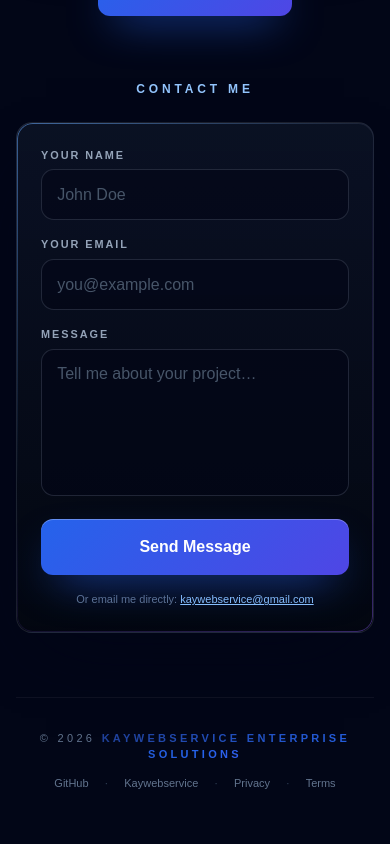
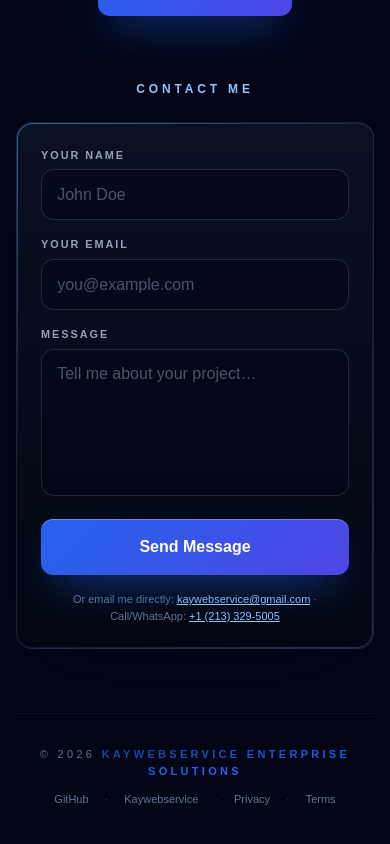
Before and after one commit to kaywebservice/ai-resume-builder, a Next.js app: page /portfolio in a window 390 px wide. Shown: the part 7448-8292 px from the top of the page. Built offline with nearby package versions, Linux system fonts and the light colour scheme.

Commit message:
Add phone number to portfolio contact section

```diff
--- a/app/portfolio/page.tsx
+++ b/app/portfolio/page.tsx
@@ -389,7 +389,7 @@ export default function PortfolioPage() {
                 <button type="button" onClick={submit} disabled={status === "sending"} className="btn-primary w-full rounded-xl py-4 text-base font-bold text-white disabled:opacity-60">
                   {status === "sending" ? "Sending…" : "Send Message"}
                 </button>
-                <p className="text-center text-[11px] text-slate-500">Or email me directly: <a href="mailto:kaywebservice@gmail.com" className="text-blue-300 underline">kaywebservice@gmail.com</a></p>
+                <p className="text-center text-[11px] text-slate-500">Or email me directly: <a href="mailto:kaywebservice@gmail.com" className="text-blue-300 underline">kaywebservice@gmail.com</a> · Call/WhatsApp: <a href="tel:+12133295005" className="text-blue-300 underline">+1 (213) 329-5005</a></p>
               </div>
             )}
           </div>
```
